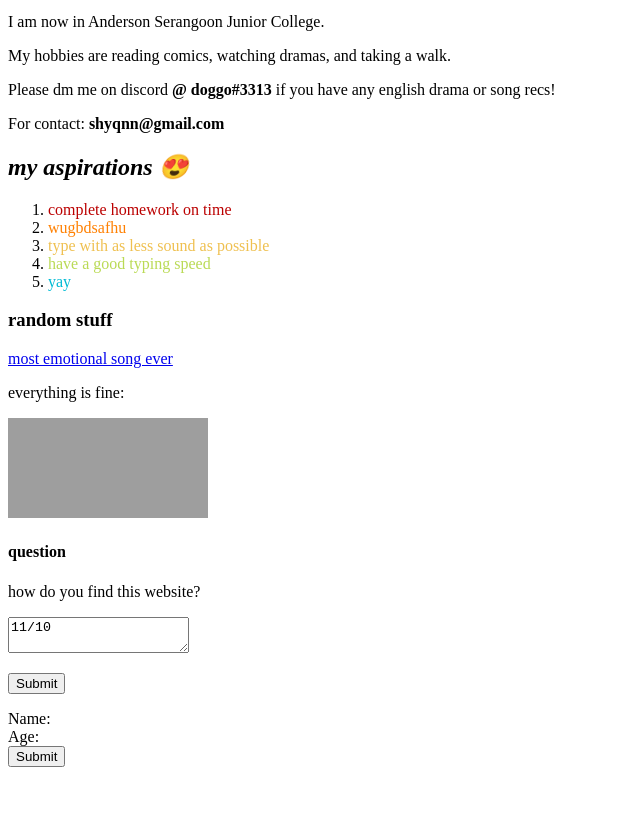
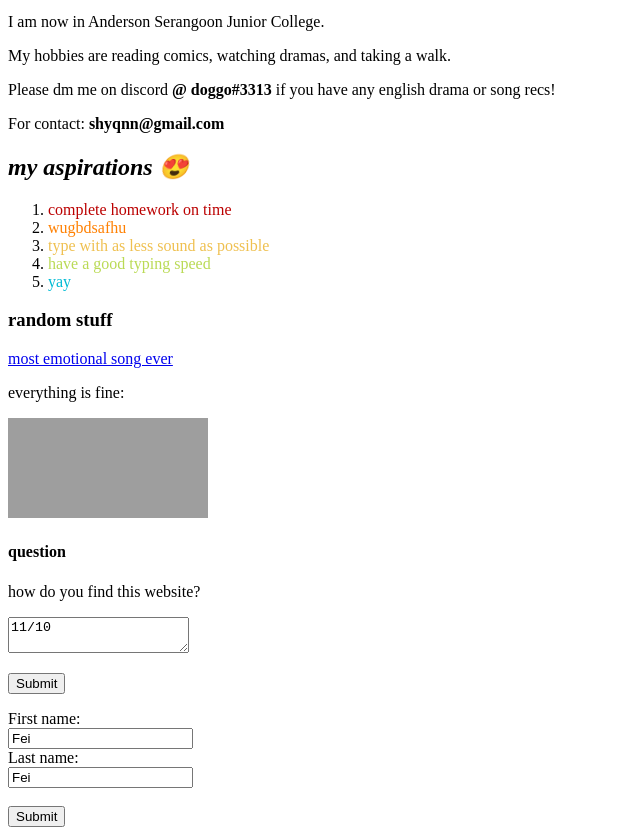
Before and after one commit to doggocaliper/web, a plain HTML site: page index.html in a window 1280 px wide. Shown: the part 101-936 px from the top of the page, without its empty margins (0-640 px from the left). Before the commit the page ends 876 px from the top, so only its background shows below. Drawn offline with Linux system fonts and the light colour scheme; grey boxes are pictures that could not be loaded.

Commit message:
Update index.html

```diff
--- a/index.html
+++ b/index.html
@@ -59,9 +59,11 @@
   <input type="submit" value="Submit">
   <p/>
 
-  <form>
-    <label for="name">Name:</label><br>
-    <label for="age">Age:</label><br>
+  <form action="/action_page.php">
+    <label for="fname">First name:</label><br>
+    <input type="text" id="fname" name="fname" value="Fei"><br>
+    <label for="lname">Last name:</label><br>
+    <input type="text" id="lname" name="lname" value="Fei"><br><br>
     <input type="submit" value="Submit">
   </form>
 
```
